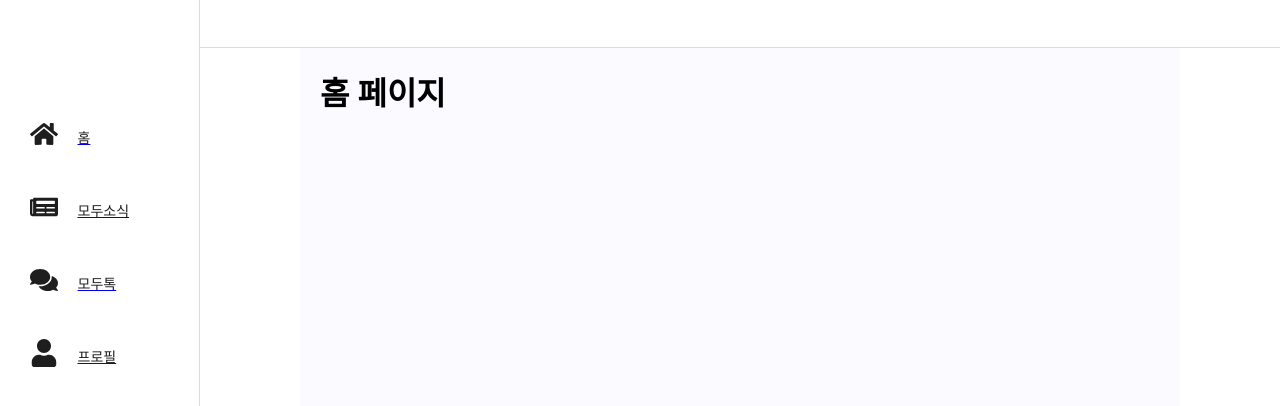
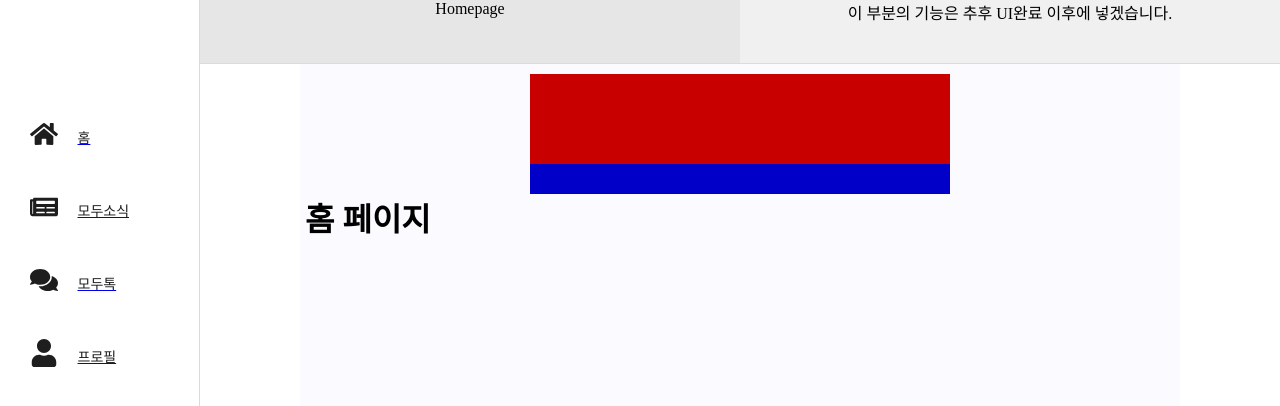
Before and after one commit to DavidLeeeee/moduwa, a Next.js app: page / in a window 1280 px wide. Shown: the top 406 px of the page. Built offline with nearby package versions, Linux system fonts and the light colour scheme.

Commit message:
second commit

```diff
--- a/src/components/Navigation/header.tsx
+++ b/src/components/Navigation/header.tsx
@@ -3,18 +3,60 @@ import styled from "styled-components";
 
 // Styled-components를 사용한 스타일링
 const HeaderContainer = styled.header`
-  height: 48px;
+  display: flex;
+  flex-direction: row;
+  height: 64px;
   width: 100%;
   background-color: rgb(255, 255, 255);
   border-bottom: 1px solid #dbdbdb;
+  @media (max-width: 768px) {
+    height: 58px;
+  }
+`;
+
+const LeftContent = styled.div`
+  flex: 1;
+  text-align: center;
+  justify-content: center;
+  align-items: center;
+  background-color: rgba(230, 230, 230);
+`;
+
+const Logined = styled.div`
+  flex: 1;
+  text-align: center;
+  justify-content: center;
+  align-items: center;
+  background-color: rgba(240, 240, 240);
 `;
 
 interface HeaderProps {
-  children?: ReactNode; // children prop을 옵셔널로 정의
+  currentPage: string; // 현재 페이지 경로를 받는 프로퍼티 추가
 }
 
-const Header: React.FC<HeaderProps> = ({ children }) => {
-  return <HeaderContainer>{children}</HeaderContainer>;
+const Header: React.FC<HeaderProps> = ({ currentPage }) => {
+  return (
+    <HeaderContainer>
+      {/* Header의 내용 */}
+      <LeftContent>
+        {currentPage === "/" ? (
+          <span>Homepage</span>
+        ) : currentPage === "/feed" ? (
+          <span>모두소식</span>
+        ) : currentPage === "/chat" ? (
+          <span>모두톡</span>
+        ) : currentPage === "/profile" ? (
+          <span>프로필</span>
+        ) : (
+          <span>다른 페이지</span>
+        )}
+      </LeftContent>
+      <Logined>
+        <span>이 부분의 기능은 추후 UI완료 이후에 넣겠습니다.</span>
+      </Logined>
+      {/* Header의 나머지 내용 */}
+    </HeaderContainer>
+  );
 };
 
 export default Header;
--- a/src/components/global/globalContainer.ts
+++ b/src/components/global/globalContainer.ts
@@ -7,7 +7,7 @@ const PageContainer = styled.div`
   max-width: 880px; // 최대 너비 설정
   min-height: 100vh;
   margin: 0 auto; // 가운데 정렬
-  padding: 20px; // 패딩 설정
+  padding: 10px 5px; // 패딩 설정
 `;
 
 export default PageContainer;
--- /dev/null
+++ b/src/components/pageComponent/home/eventBox.tsx
@@ -0,0 +1,37 @@
+import styled from "styled-components";
+
+const EventContainer = styled.div`
+  display: flex;
+  flex-direction: column;
+  background-color: rgb(120, 250, 255);
+  width: 95%;
+  max-width: 420px;
+  height: 120px;
+  margin: 0 auto; // 가운데 정렬
+  padding: 0px; // 패딩 설정
+`;
+
+const MainEventBox = styled.div`
+  width: 100%;
+  height: 90px;
+  background-color: rgb(200, 0, 0);
+`;
+const BottomEventBox = styled.div`
+  flex-direction: row;
+  width: 100%;
+  height: 30px;
+  background-color: rgb(0, 0, 200);
+`;
+
+function eventBox() {
+  return (
+    <>
+      <EventContainer>
+        <MainEventBox />
+        <BottomEventBox></BottomEventBox>
+      </EventContainer>
+    </>
+  );
+}
+
+export default eventBox;
--- a/src/pages/_app.tsx
+++ b/src/pages/_app.tsx
@@ -3,6 +3,7 @@ import React from "react";
 import Navigation from "@/components/Navigation/navigation";
 import Header from "@/components/Navigation/header";
 import styled from "styled-components";
+import { useRouter } from "next/router"; //현재 라우팅을 알기 위한 변수
 import { AppProps } from "next/app"; //타입 명시적 정의
 
 const Layout = styled.div`
@@ -18,11 +19,14 @@ const MainContent = styled.div`
 `;
 
 function MyApp({ Component, pageProps }: AppProps) {
+  const router = useRouter();
+  const currentPage = router.pathname; // 현재 페이지 경로
+
   return (
     <Layout>
       <Navigation />
       <MainContent>
-        <Header />
+        <Header currentPage={currentPage} />
         <Component {...pageProps} />
       </MainContent>
     </Layout>
--- a/src/pages/chat.tsx
+++ b/src/pages/chat.tsx
@@ -1,6 +1,5 @@
 import PageContainer from "@/components/global/globalContainer";
 import GlobalStyle from "@/components/global/globalMargin";
-import Navigation from "@/components/Navigation/navigation";
 
 function ChatPage() {
   return (
--- a/src/pages/index.tsx
+++ b/src/pages/index.tsx
@@ -1,11 +1,13 @@
 import PageContainer from "@/components/global/globalContainer";
 import GlobalStyle from "@/components/global/globalMargin";
+import EventBox from "@/components/pageComponent/home/eventBox";
 
 function HomePage() {
   return (
     <>
       <GlobalStyle />
       <PageContainer>
+        <EventBox />
         <h1>홈 페이지</h1>
         {/* 여기에 추가 컨텐츠 및 컴포넌트 */}
       </PageContainer>
```
Also changed, not shown: public/data.json (added, +172 -0 lines), public/image/세츠나2.png (added).
